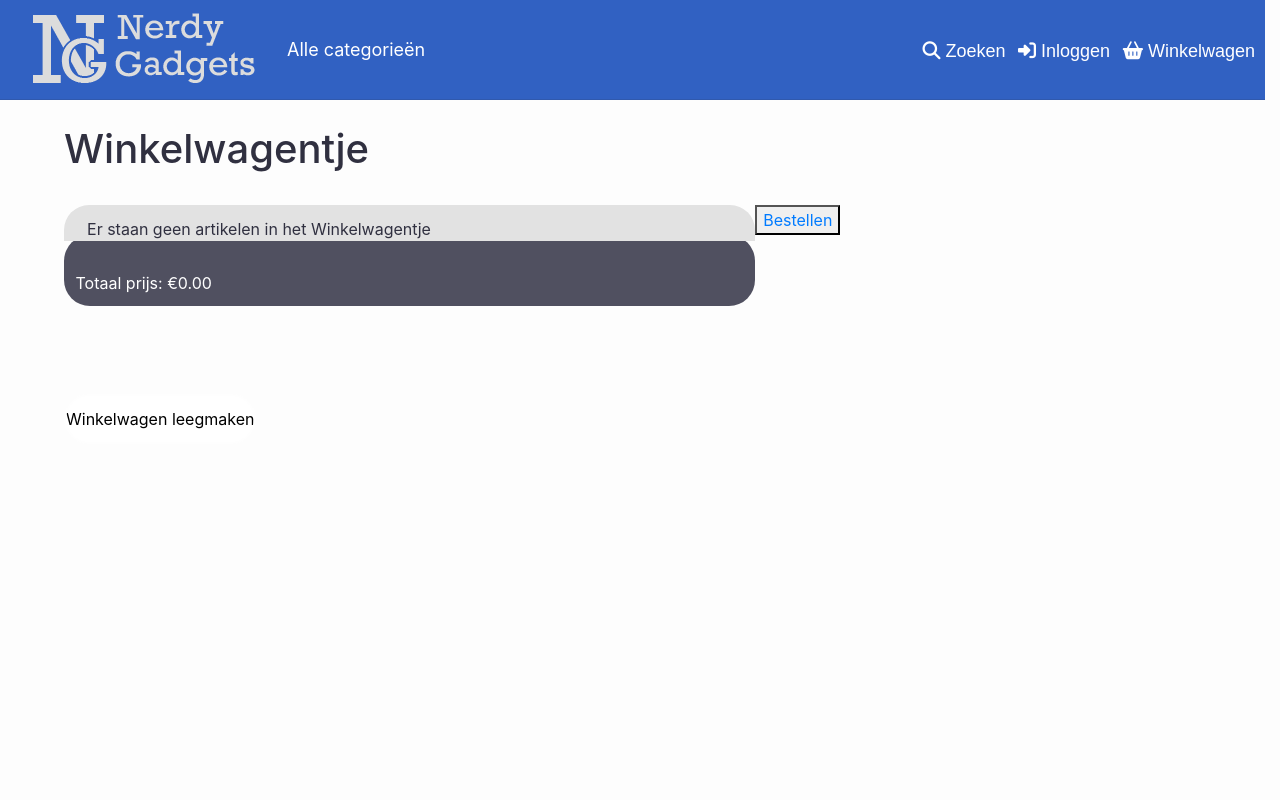
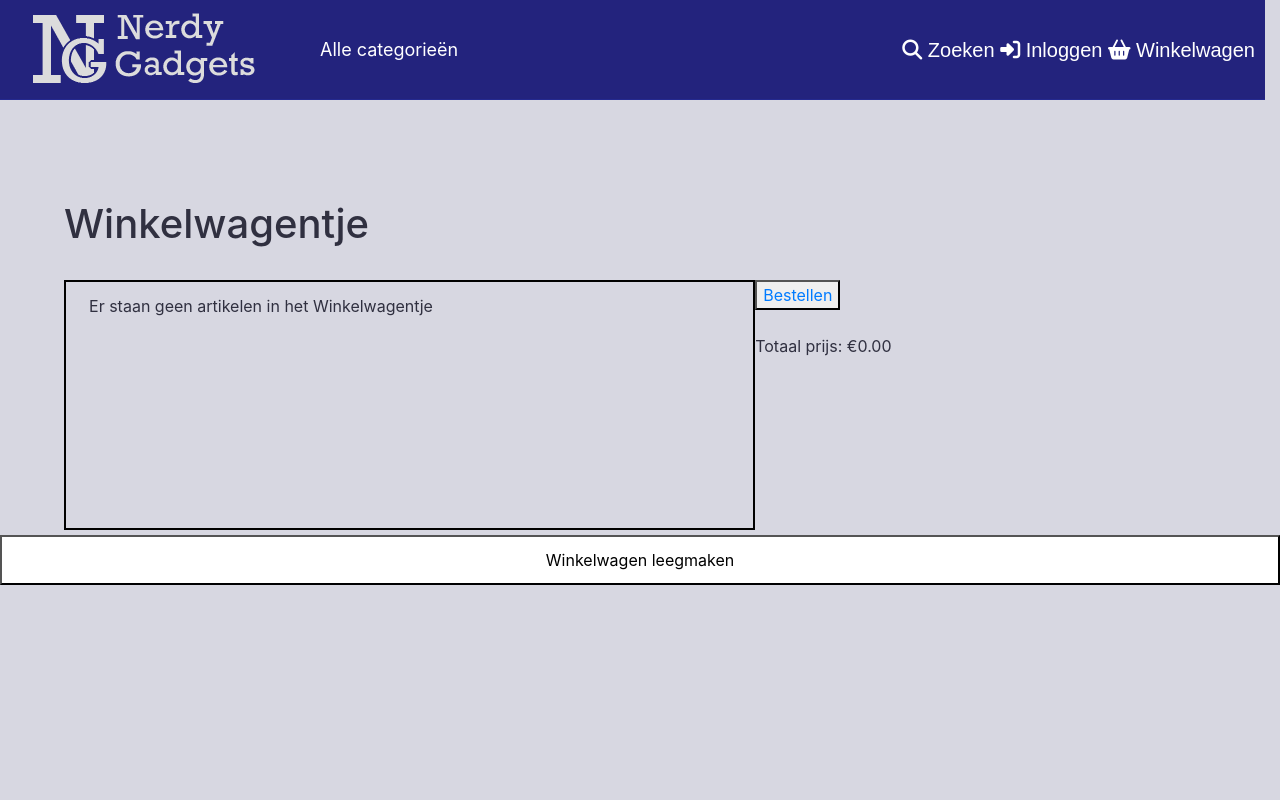
Before and after one commit to Leonvk/NerdyGadgets_i3, a PHP site: page /winkelwagen.php in a window 1280 px wide. Run offline with PHP 8.4, Linux system fonts and the light colour scheme; data that the repository does not hold is empty; some libraries are stand-ins or nearby versions; some web fonts are replaced.

Commit message:
Update Style.css

```diff
--- a/nerdygadgets/Public/CSS/Style.css
+++ b/nerdygadgets/Public/CSS/Style.css
@@ -1,30 +1,27 @@
 html {
-    background-color:#fdfdfd !important;
-
+    background-color: rgba(215, 215, 225, 1) !important;
 }
 
 body {
     overflow-x:hidden;
     color: #303040!important;
-    background-color: rgba(240, 240, 240, 1) !important;
+    background-color: rgba(225, 225, 225, 1) !important;
 }
 @font-face {
     font-family: MmrText;
     src: url(/Public/fonts/mmrtext.ttf);
 }
 select {
-    border-radius: 25px;
     margin: 50px;
     width: 100%;
     padding: 5px 35px 5px 5px;
     font-size: 16px;
-    border: 2px solid #fefefe;
+    border: 1px solid #CCC;
     height:50px;
     -webkit-appearance: none;
     -moz-appearance: none;
     appearance: none;
     background: url(../Img/mouse-hover-icon-22.jpg) 96% / 30px no-repeat #EEE;
-    background-color:#ffffff
 }
 
 a {
@@ -54,8 +51,6 @@ a:hover span {
     font-weight: bold;
 }
 input {
-    border-radius: 25px;
-    border: 2px solid #fefefe;
     font-family: pt-sans, sans-serif;
     height: 50px;
     font-size: 20px;
@@ -82,24 +77,23 @@ ul#ul-class-navigation li {
 #Header {
     position: fixed;
     top:0;
-    background-color:#3161c2;
+    background-color: rgb(35, 35, 125);
     width: 100%;
     height: 100px;
     z-index: 1;
-    border-bottom: 1px solid #3059ad;
+    border-bottom: 1px solid rgb(36, 41, 143);
 }
 #Content {
-    margin-top: 125px;
+    margin-top: 200px;
 }
 #FilterFrame {
-    border-radius: 25px;
     position: fixed;
-    width: 17%;
-    background-color: #e2e2e2;
+    width: 20%;
+    background-color: rgba(195, 190, 197, 0.8);
     float: left;
-    top:130px;
-    border: 0px solid #cfcfcf;
-    margin-left: 30px;
+    top:100px;
+    border: 5px solid rgb(230,230,230);
+    margin-left: 5px;
     margin-top: 10px;
     padding: 20px;
 }
@@ -262,7 +225,7 @@ ul#ul-class-navigation li {
     margin-right: 5px;
 }
 .Background {
-    /*background-color: #f1f1f1;*/
+    background-color: rgba(215, 215, 225, 1);
     width: 100%;
     height: 100%;
     position: absolute;
@@ -300,8 +263,6 @@ ul#ul-class-price li {
 }
 .HrefDecoration {
     color: #ffffff;
-    margin-left: 7px;
-    font-size: 18px;
 }
 .HrefDecoration:hover, .HrefDecoration:active {
     text-decoration: none;
@@ -484,14 +445,14 @@ ul#ul-class-price li {
     width: 1400px;
 }
 .FilterTopMargin {
-    margin-top: 30px;
+    margin-top: 20px;
 }
 #ProductFrame h6 {
     color: #858585;
 }
 #CategoriesBar {
     position: absolute;
-    left: 240px;
+    left: 280px;
 }
 #PageSelector {
     text-align: center;
@@ -515,121 +476,34 @@ ul#ul-class-price li {
 .wrapperWinkelmand {
     padding: 0% 5% 5% 5%;
 }
-.wrapperWinkelmand2 {
-    padding: 0% 5% 0% 5%;
-
-}
-.mandItemsOverzicht {
-    border-radius: 25px 25px 0px 0px;
+.mandItemsOverzicht{
     float: left;
-    padding: 1% 2% 0%;
+    padding: 1% 2%;
     width: 60%;
-    border: black 0px solid;
-    background: #e2e2e2;
-    height: 100%;
+    border: black 2px solid;
+    height: 250px;
     margin-bottom: 5px;
-    /*overflow-y: auto;*/
-    /*max-height: 500px;*/
+    overflow-y: scroll;
 }
 .mandItem{
     width: 20%;
     margin-left: 50%;
 }
 .couponOverzicht{
-    width: 38%;
-    border-radius: 25px;
+    width: 40%;
     float: left;
     padding: 1% 2%;
-    margin-left: 55%;
+    height: 250px;
     margin-bottom: 5px;
-    background: #e2e2e2;
-    position: fixed;
 }
 .couponNumber{
-    width: 60%;
+    width: 13%;
 }
 .mandBottom{
     float: none;
 }
-.actieMail {
-    width: auto;
-    height: auto;
-    margin-right: 5px;
+.reclameMail{
+    width: 5%;
+    height: 40px;
 }
-.totaalBedrag{
-    border-radius: 26px;
-    background: #505060;
-    padding: 1%;
-    width: 60%;
-    border: black 0px solid;
-    color: #ffffff;
-}
-.winkelbutton {
-    float: left;
-    width: auto;
-    background: #3161c2;
-    color: #ffffff;
-}
-.mandItemsOverzicht form {
-    display: inline-block;
-
-}
-#winkelmandknop {
-    border: none;
-    padding:12px;
-    border-radius: 100px;
-    background-color:#31c261;
-    font-size:22px;
-    float: right;
-    color:#ffffff;
-}
-#IncrementButton{
-    /* style=\"height: 40px; font-size: 20px; width:20px; padding: 0px;\" */
-    height: 30px;
-    font-size: 15px;
-    width: 40px;
-    padding: 0px;
-    border: 0px;
-}
-#IncrementButtonCount{
-    height: 30px;
-    font-size: 15px;
-    width: 80px;
-    padding: 10px;
-    border: 0px;
-    -webkit-appearance: none;
-    -moz-appearance: textfield;
-    border-radius: 0px;
-}
-#CartItem{
-    padding: 8px;
-    border-bottom:2px #fdfdfd solid;
-    margin-bottom: 0px;
-}
-.couponNumber{
-    border: 2px solid #505060 !important;
-}
-#DeleteButton {
-    float: right;
-    size: 10px 10px;
-}
-.bestellenKolom1,.bestellenKolom2,.bestellenKolom3 {
-    height: 50px;
-}
-.bestellenKolom1 label,.bestellenKolom2 label,.bestellenKolom3 label{
-    float: left;
-    padding-top: 7px;
-}
-.bestellenKolom1 input, .bestellenKolom2 input ,.bestellenKolom3 input{
-    float: left;
-    margin-right: 10px;
-}
-.bestellenKolom1 input.form-control {
-    width: 40%;
-}
-.bestellenKolom2 input.form-control {
-    width: 33%;
-}
-.bestellenKolom3 input.form-control {
-    width: 20%;
-}
+.to
```
Also changed, not shown: other parts of nerdygadgets/Public/CSS/Style.css (+14 -45 lines).
